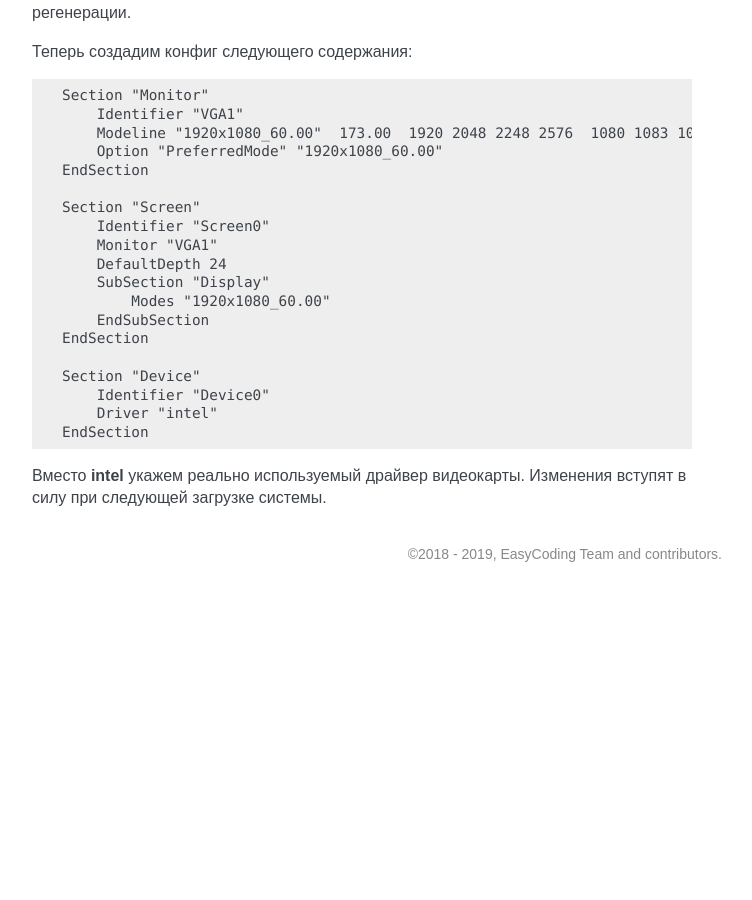
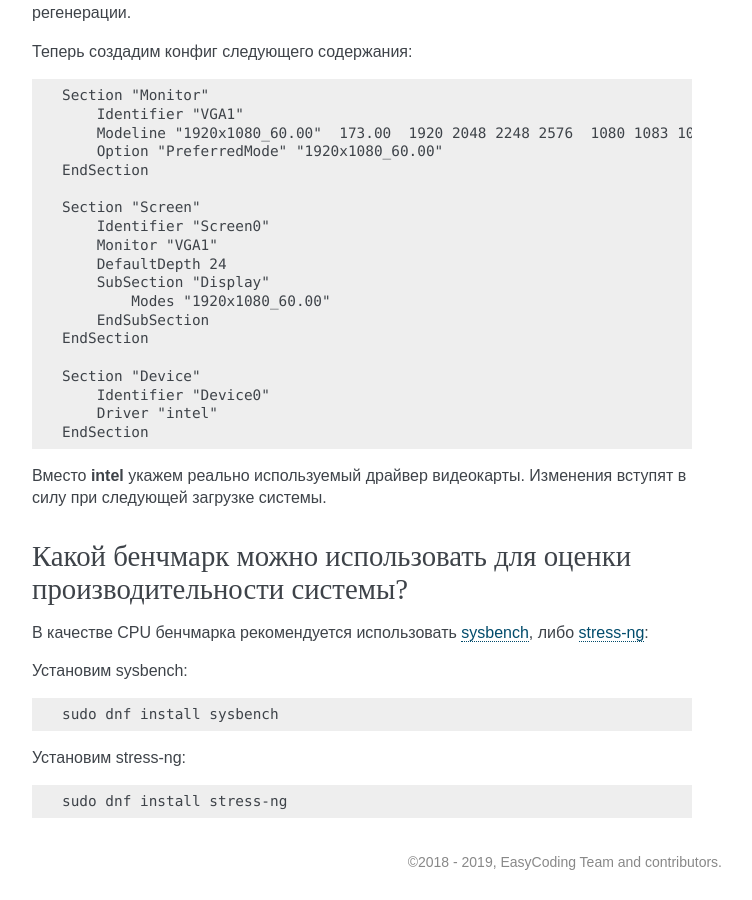
Before and after one commit to RussianFedora/FAQ, a Sphinx documentation site: the page built from source/hardware.rst, in a window 1280 px wide and 900 px high, scrolled down 4664 px. Shown: the whole window, without its empty margins (388-1140 px from the left). Built offline with Sphinx 7.4.7, drawn with Linux system fonts in a browser that asks for light colours; before the commit the page ends 5256 px from its top, so only the background shows below that; some of the changed text lies outside the part shown.

Commit message:
Added question about CPU benchmarks.

```diff
--- a/source/hardware.rst
+++ b/source/hardware.rst
@@ -275,3 +275,23 @@
     EndSection
 
 Вместо **intel** укажем реально используемый драйвер видеокарты. Изменения вступят в силу при следующей загрузке системы.
+
+.. index:: benchmark, cpu, system
+.. _benchmark-cpu:
+
+Какой бенчмарк можно использовать для оценки производительности системы?
+===========================================================================
+
+В качестве CPU бенчмарка рекомендуется использовать `sysbench <https://github.com/akopytov/sysbench#usage>`__, либо `stress-ng <https://kernel.ubuntu.com/~cking/stress-ng/>`__:
+
+Установим sysbench:
+
+.. code-block:: bash
+
+    sudo dnf install sysbench
+
+Установим stress-ng:
+
+.. code-block:: bash
+
+    sudo dnf install stress-ng
```
